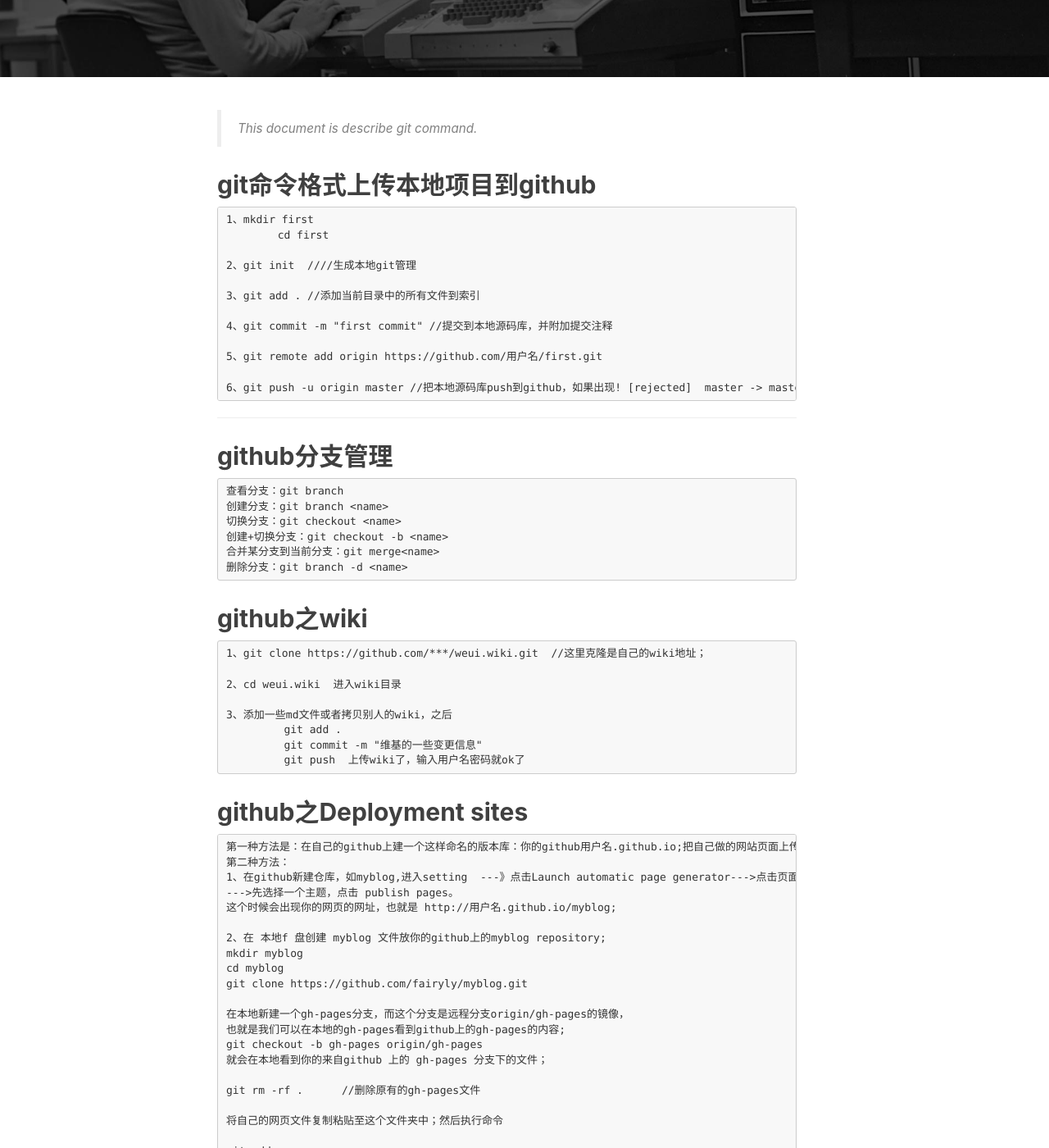
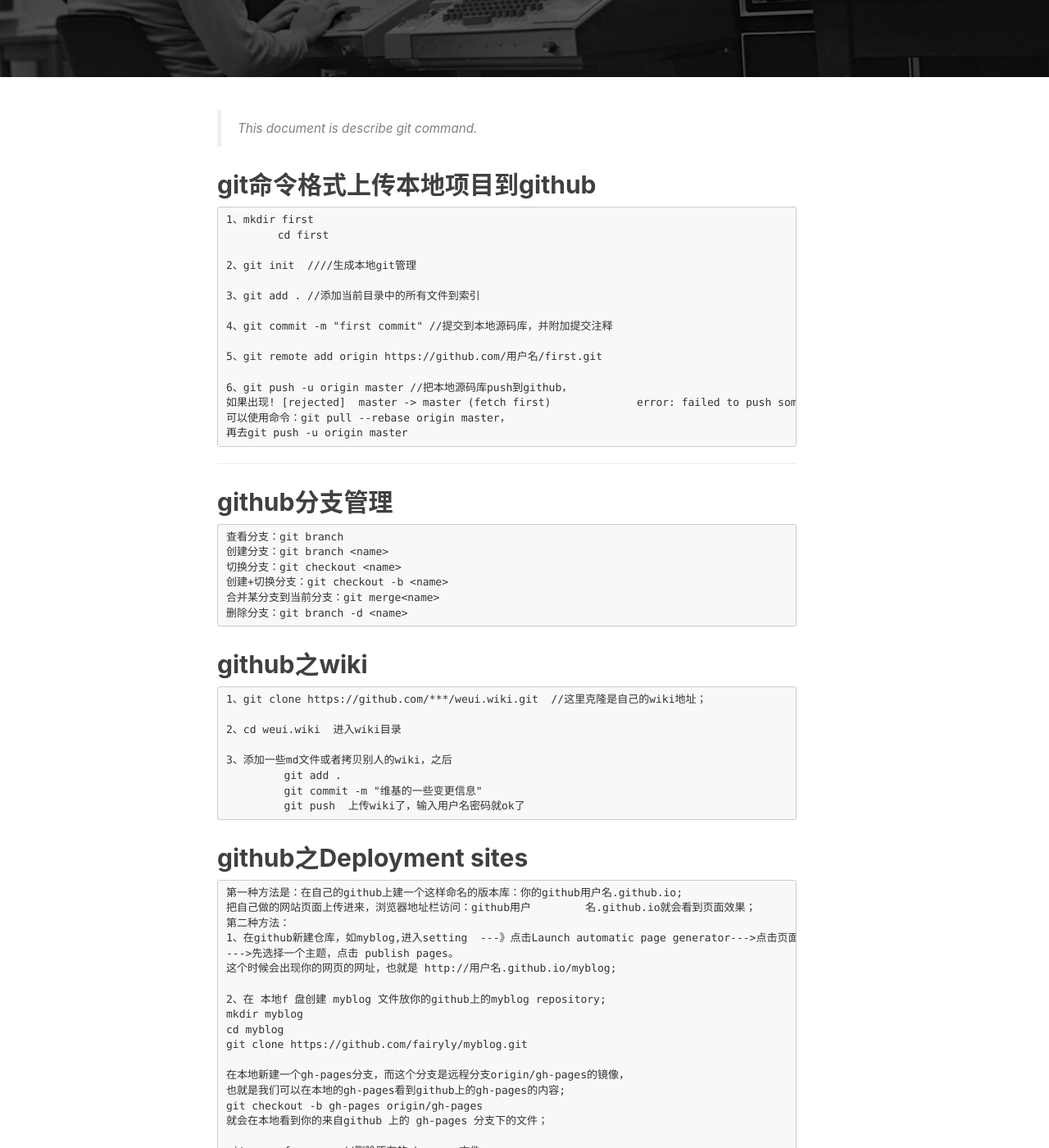
Before and after one commit to fairyly/myblog, a Jekyll site: the page built from _posts/2016-10-20-unix-linux-note.markdown, in a window 1280 px wide and 1400 px high, scrolled down 429 px. Shown: the whole window at 82% size. Built offline with Jekyll 4.4.1, drawn with Linux system fonts in a browser that asks for light colours; nearby versions of some CDN libraries; comment, search, counter and statistics services are not loaded; some of the changed text lies outside the part shown.

Commit message:
Update 2016-10-20-unix-linux-note.markdown

```diff
--- a/_posts/2016-10-20-unix-linux-note.markdown
+++ b/_posts/2016-10-20-unix-linux-note.markdown
@@ -28,10 +28,14 @@
 
 	5、git remote add origin https://github.com/用户名/first.git
 
-	6、git push -u origin master //把本地源码库push到github，如果出现! [rejected]  master -> master (fetch first)
-   	error: failed to push some refs to 'git@github.com:zapnaa/abcappp.git'，可以使用命令：git pull --rebase origin master，再去	git push -u origin master
+	6、git push -u origin master //把本地源码库push到github，
+	如果出现! [rejected]  master -> master (fetch first)
+   	error: failed to push some refs to 'git@github.com:zapnaa/abcappp.git'，
+	可以使用命令：git pull --rebase origin master，
+	再去git push -u origin master
 
 ---
+
 ## github分支管理
 
 	查看分支：git branch
@@ -55,7 +59,8 @@
 
 ## github之Deployment sites
 
-	第一种方法是：在自己的github上建一个这样命名的版本库：你的github用户名.github.io;把自己做的网站页面上传进来，浏览器地址栏访问：github用户	名.github.io就会看到页面效果；
+	第一种方法是：在自己的github上建一个这样命名的版本库：你的github用户名.github.io;
+	把自己做的网站页面上传进来，浏览器地址栏访问：github用户	名.github.io就会看到页面效果；
 	第二种方法：
 	1、在github新建仓库，如myblog,进入setting  ---》点击Launch automatic page generator--->点击页面最后的continue to layouts,
 	--->先选择一个主题，点击 publish pages。
```
